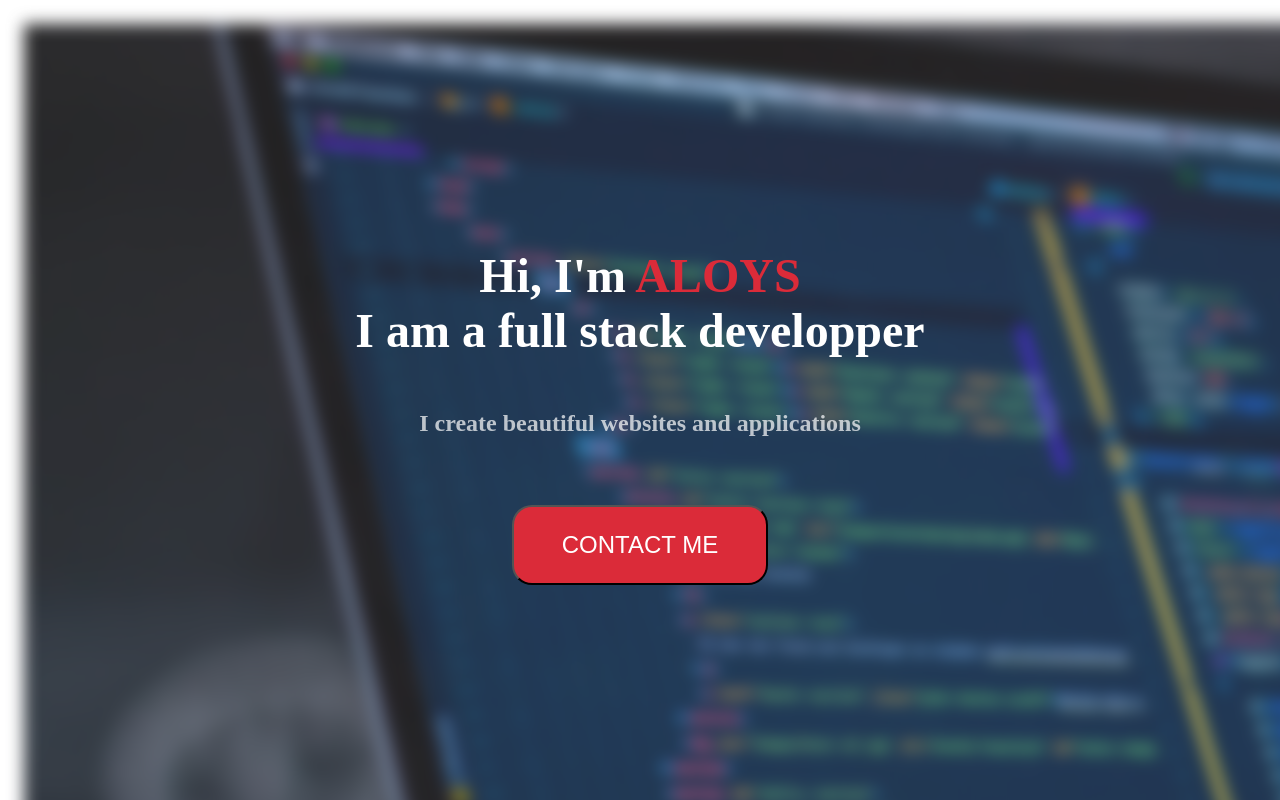
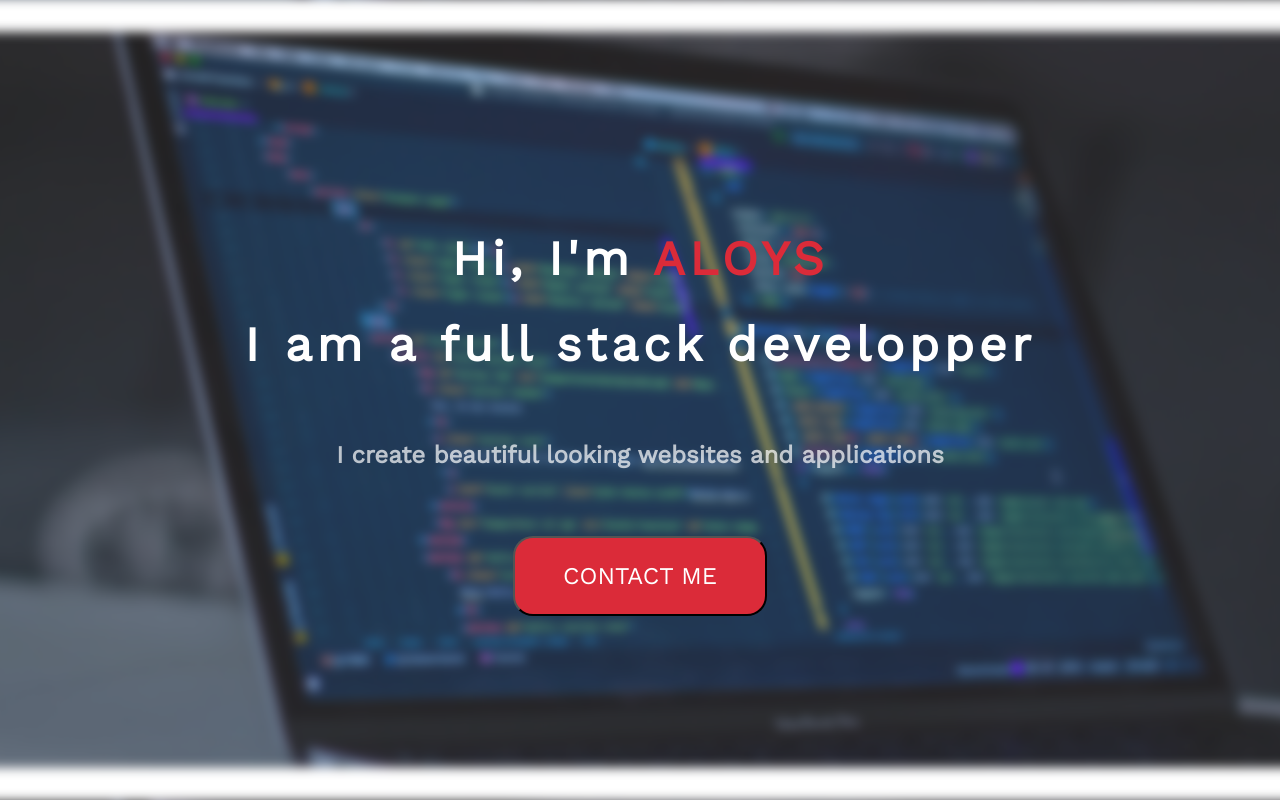
Before and after one commit to abitbetterthanyesterday/Aloys.dev, a plain HTML site: page index.html in a window 1280 px wide. Shown: the top 800 px of the page. Drawn offline with nearby package versions, Linux system fonts and the light colour scheme.

Commit message:
Style typography hero

```diff
--- a/index.html
+++ b/index.html
@@ -4,13 +4,17 @@
   <meta charset="UTF-8">
   <title>Aloys' portfolio</title>
   <link rel="stylesheet" href="style.css">
+
+  <!-- Work Sans font link -->
+  <link href="https://fonts.googleapis.com/css?family=Work+Sans&display=swap" rel="stylesheet">
+
 </head>
 <body>
   <!-- Hero section -->
   <header>
     <h1>Hi, I'm <span>aloys</span><br>
       I am a full stack developper</h1>
-    <h2>I create beautiful websites and applications</h2>
+    <h2>I create beautiful looking websites and applications</h2>
     <input type = 'button' value="contact me">
   </header>
   <!-- About section -->
--- a/sass/_header.sass
+++ b/sass/_header.sass
@@ -7,6 +7,8 @@ $on-accent: #fff
 
 header
   background-image: url('./assets/background_header.png')
+  background-position: center
+  background-size: 105%
 
 header>*
   color: #fff
--- a/sass/_typography.sass
+++ b/sass/_typography.sass
@@ -1,4 +1,12 @@
+//Font family
+*
+  font-family: 'Work Sans', sans-serif
+
+
+//Sizing
 header>h1
+  line-height: 1.8em
+  letter-spacing: 0.1em
   font-size: 3em
 
 header>h2
```
Also changed, not shown: style.css, 1 other file.
